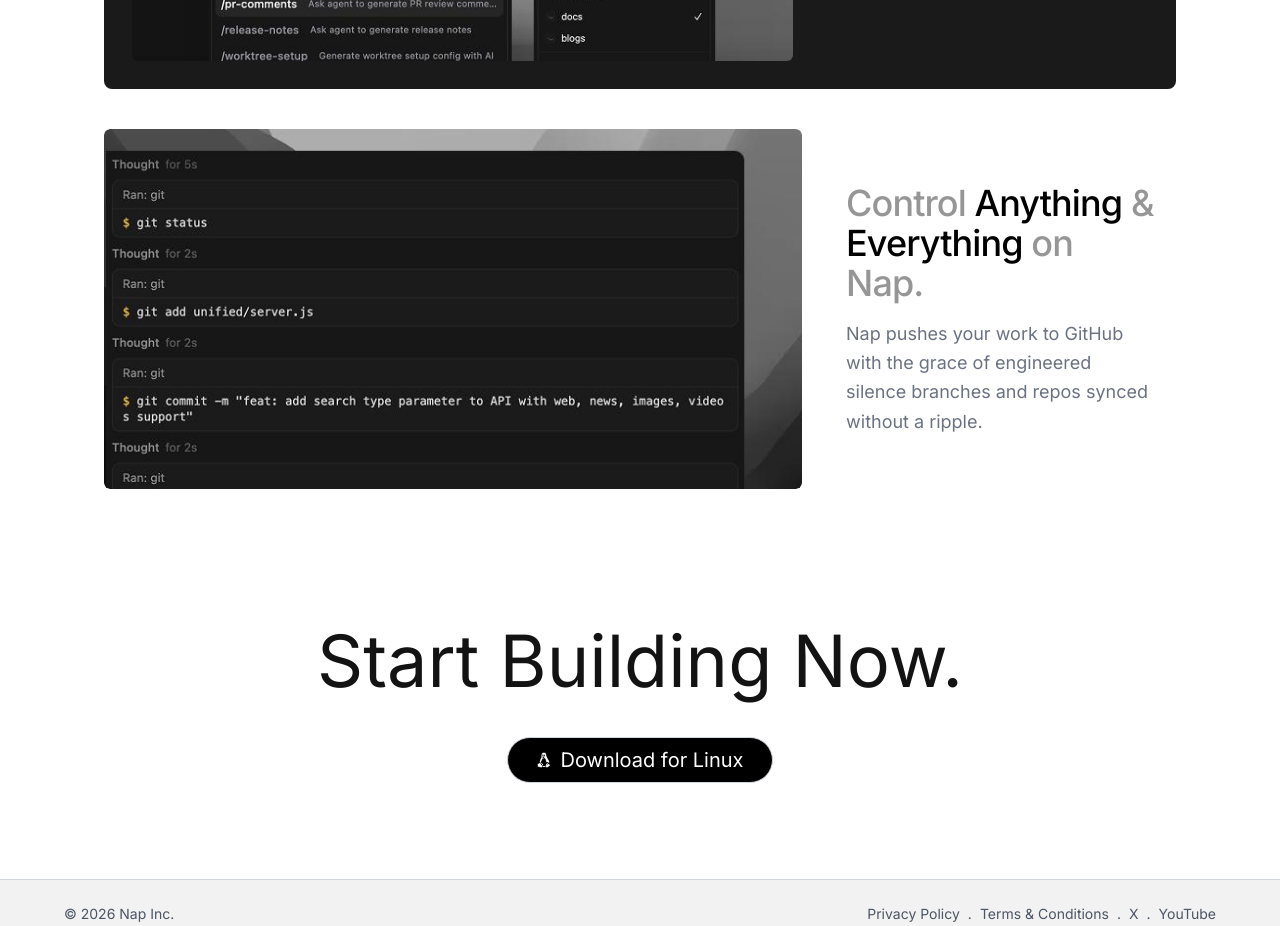
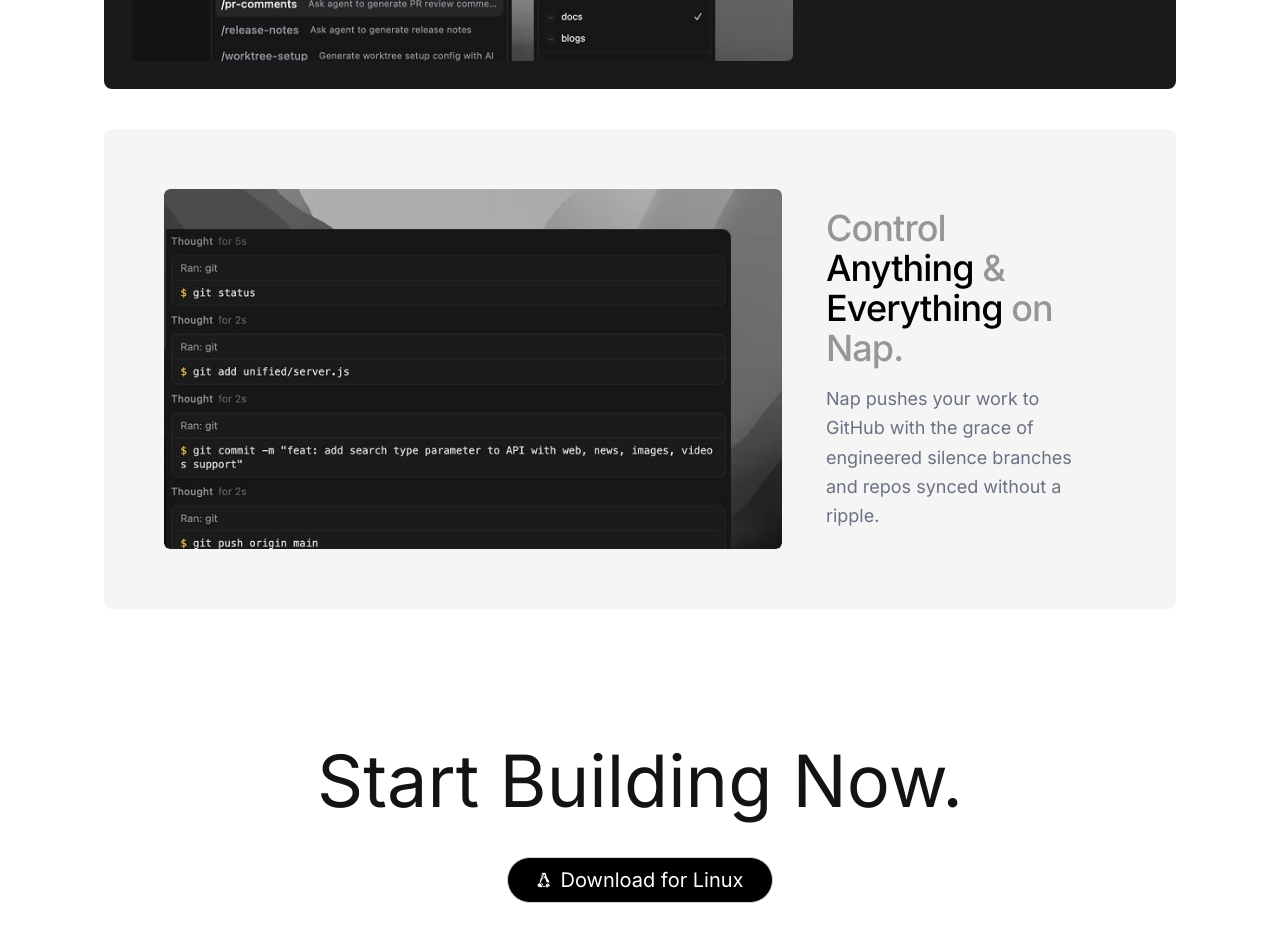
Before and after one commit to farzeenilyaszargar/nap-ide, a Next.js app: page / in a window 1280 px wide. Shown: the part 1980-2906 px from the top of the page. Built offline with nearby package versions, Linux system fonts and the light colour scheme.

Commit message:
Style third feature like the first

```diff
--- a/components/features.tsx
+++ b/components/features.tsx
@@ -32,7 +32,7 @@
                             <p className="text-xs sm:text-base text-[#6D6D6D]">Manage agents, workflows, and project state from one place. Switch contexts fast, track changes, and keep the entire build loop under your control.</p>
                         </div>
                     </div>
-                    <div className="flex flex-col gap-6 text-left md:flex-row md:items-center">
+                    <div className="flex flex-col gap-6 bg-[#F5F5F5] rounded-sm sm:rounded-lg p-6 sm:p-15 text-left overflow-hidden md:flex-row md:items-center">
                         <div className="overflow-hidden rounded-md sm:rounded-md md:w-2/3">
                             <Image
                                 src="/git.jpeg"
```
